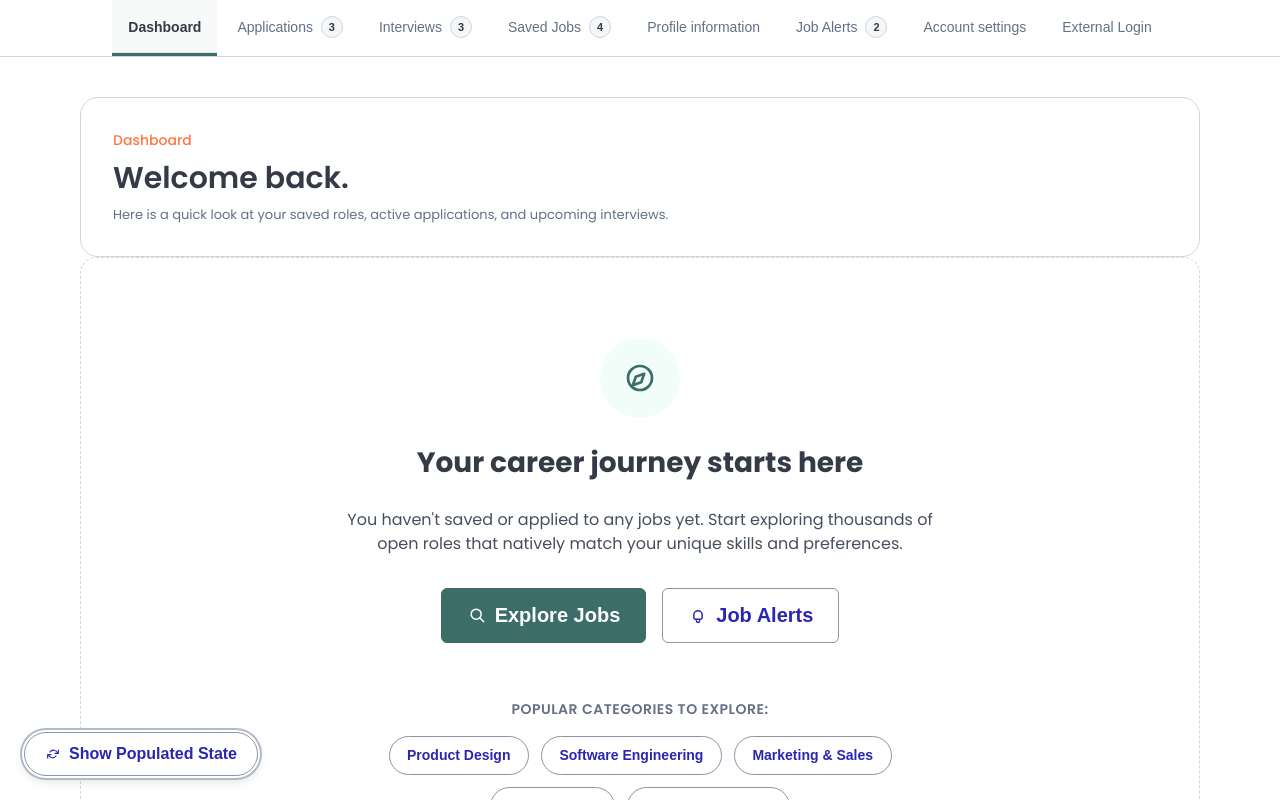
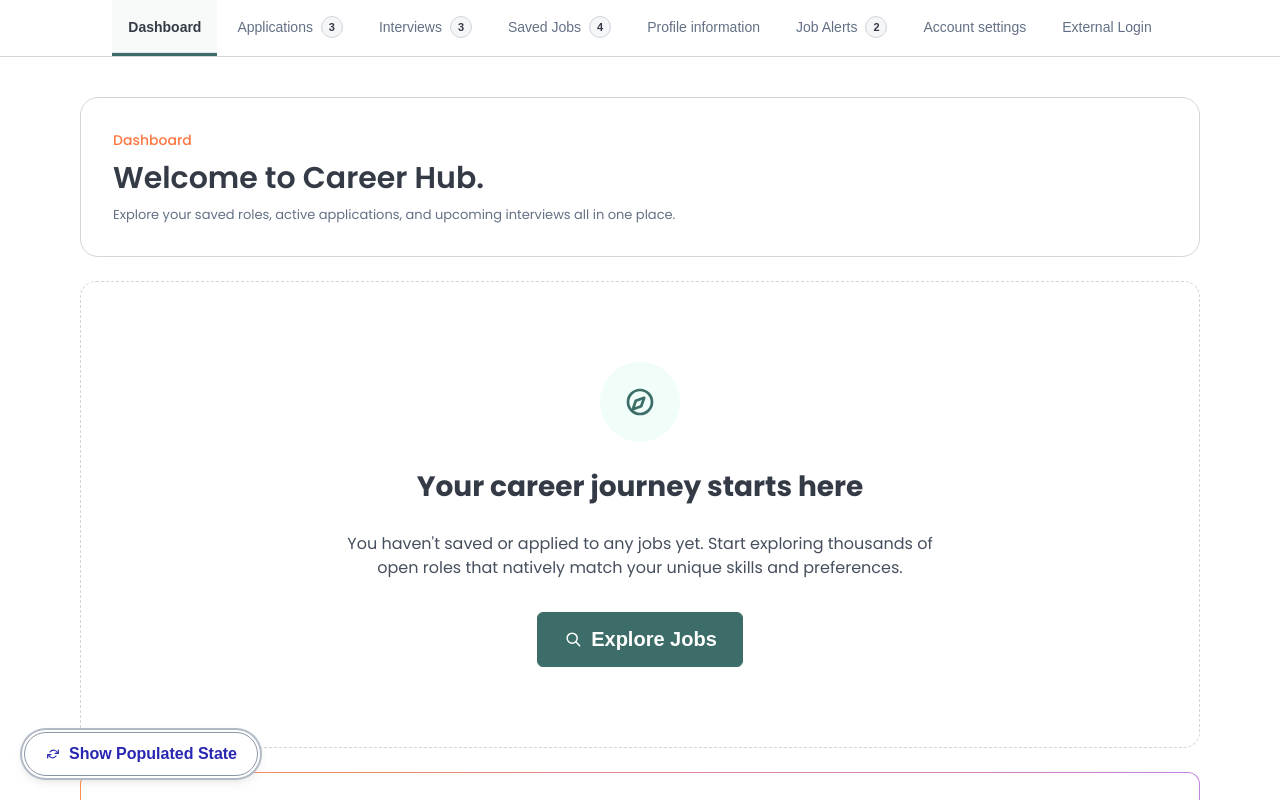
Before and after one commit to Pavlusenko-designer/career-hub-redesign, a Vue app: page / in a window 1280 px wide. Both pictures are taken after a click on the button "Show Empty State". Shown: the top 800 px of the page. Built offline with nearby package versions, Linux system fonts and the light colour scheme; a web font is replaced by a local one.

Commit message:
Polish dashboard empty state and greeting

```diff
--- a/src/components/DashboardOverviewView.vue
+++ b/src/components/DashboardOverviewView.vue
@@ -121,7 +121,8 @@
       </section>
     </template>
 
-    <div v-else class="empty-state-container">
+    <div v-else class="empty-state-stack">
+      <div class="empty-state-container">
         <div class="empty-state-content">
           <div class="icon-wrapper">
             <AppIcon name="compass" />
@@ -135,21 +136,17 @@
                 <AppIcon name="search" />
               </template>
             </Button>
-          <Button label="Job Alerts" severity="secondary" outlined size="large">
-            <template #icon>
-              <AppIcon name="bell" />
-            </template>
-          </Button>
+          </div>
+        </div>
       </div>
 
-        <div class="popular-searches">
-          <span class="searches-label">Popular Categories to Explore:</span>
-          <div class="search-tags">
-            <Button label="Product Design" rounded outlined severity="secondary" size="small" />
-            <Button label="Software Engineering" rounded outlined severity="secondary" size="small" />
-            <Button label="Marketing & Sales" rounded outlined severity="secondary" size="small" />
-            <Button label="Data Science" rounded outlined severity="secondary" size="small" />
-            <Button label="Customer Success" rounded outlined severity="secondary" size="small" />
+      <div class="empty-state-widget">
+        <div class="widget-card widget-cv">
+          <span class="widget-label">Recommended</span>
+          <h2 class="widget-title">Get matched!</h2>
+          <p class="widget-text">Upload your resume and see jobs that match your skills and experience.</p>
+          <div class="mt-auto">
+            <Button label="Search with CV" severity="primary" style="width: 100%" />
           </div>
         </div>
       </div>
@@ -175,3 +172,16 @@ defineProps({
 
 defineEmits(['navigate']);
 </script>
+
+<style scoped>
+.empty-state-stack {
+  display: flex;
+  flex-direction: column;
+  gap: 24px;
+  margin-top: 24px;
+}
+
+.empty-state-widget {
+  width: 100%;
+}
+</style>
--- a/src/components/OnboardingWidget.vue
+++ b/src/components/OnboardingWidget.vue
@@ -2,8 +2,8 @@
   <div class="onboarding-widget">
     <div class="text-content">
       <span class="eyebrow ds-eyebrow">Dashboard</span>
-      <h2 class="title ds-title-hero">Welcome back.</h2>
-      <p class="subtitle ds-body">Here is a quick look at your saved roles, active applications, and upcoming interviews.</p>
+      <h2 class="title ds-title-hero">Welcome to Career Hub.</h2>
+      <p class="subtitle ds-body">Explore your saved roles, active applications, and upcoming interviews all in one place.</p>
     </div>
   </div>
 </template>
```
Lines whose indentation alone changed are shown as unchanged.
